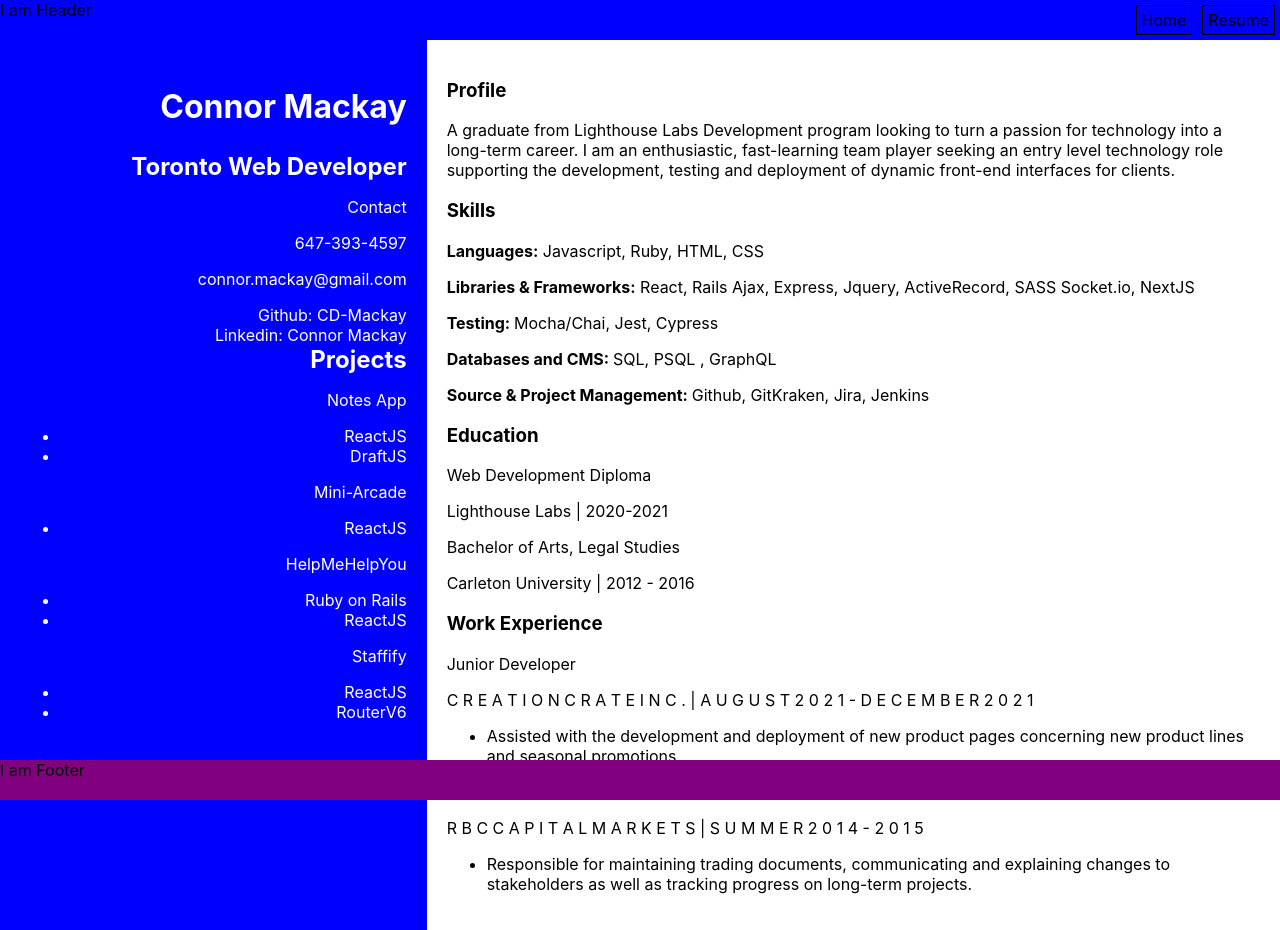
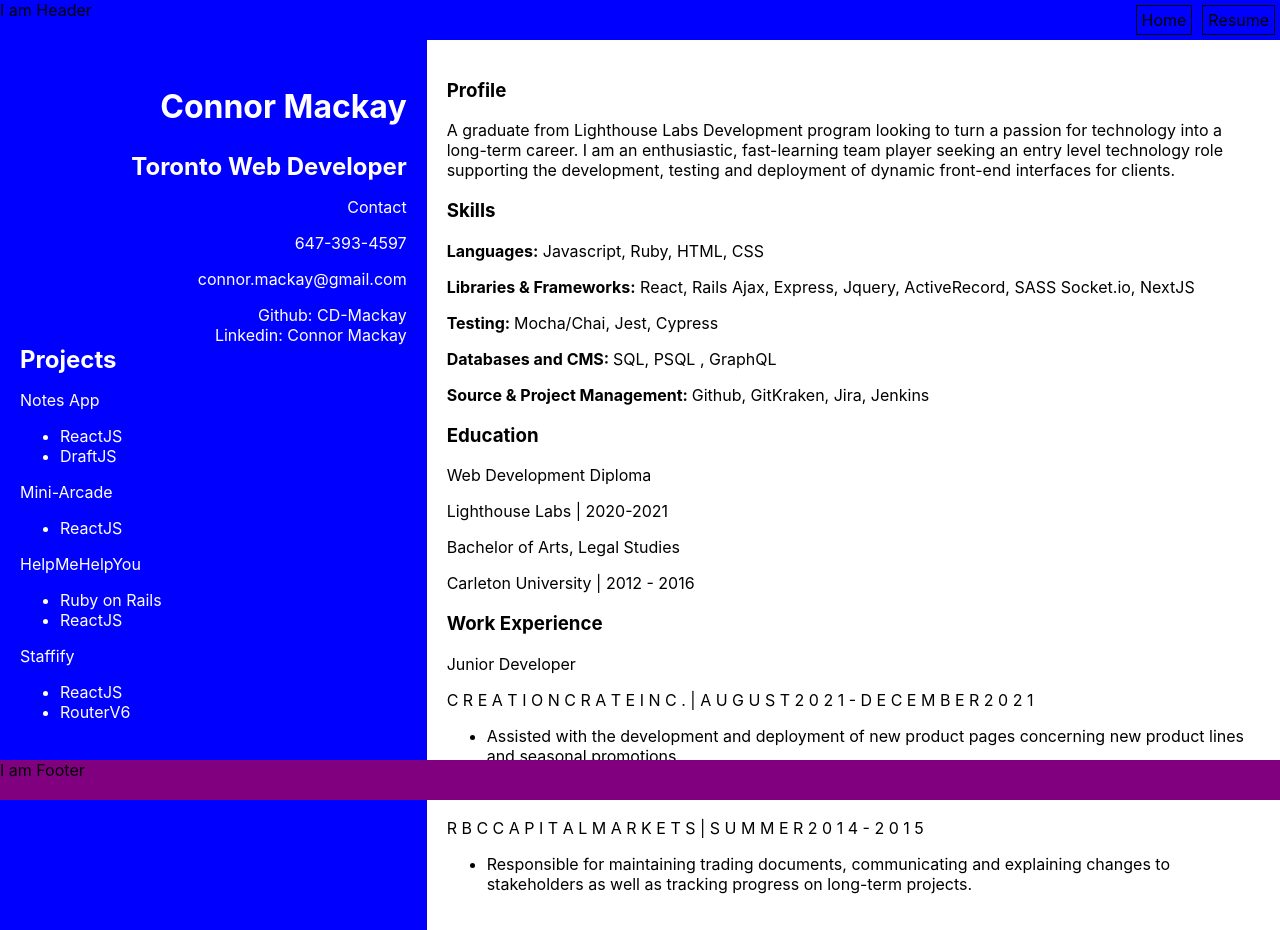
Before and after one commit to CD-Mackay/personal_site, a Next.js app: page /resume in a window 1280 px wide. Built offline with nearby package versions, Linux system fonts and the light colour scheme.

Commit message:
refactor component classes

```diff
--- a/Components/ResumeDoc/ResumeDoc.js
+++ b/Components/ResumeDoc/ResumeDoc.js
@@ -16,7 +16,7 @@ export default function ResumeDoc() {
             <Link href="">Linkedin: Connor Mackay</Link>
           </div>
         </div>
-        <div>
+        <div className={styles.projects}>
           <h6>Projects</h6>
           <p>Notes App</p>
           <ul>
--- a/Components/ResumeDoc/ResumeDoc.module.css
+++ b/Components/ResumeDoc/ResumeDoc.module.css
@@ -1,6 +1,10 @@
 .page {
   display: grid;
   grid-template-columns: 1fr 2fr;
+}
+
+.projects {
+  text-align: left;
 }
 
 .contact {
```
